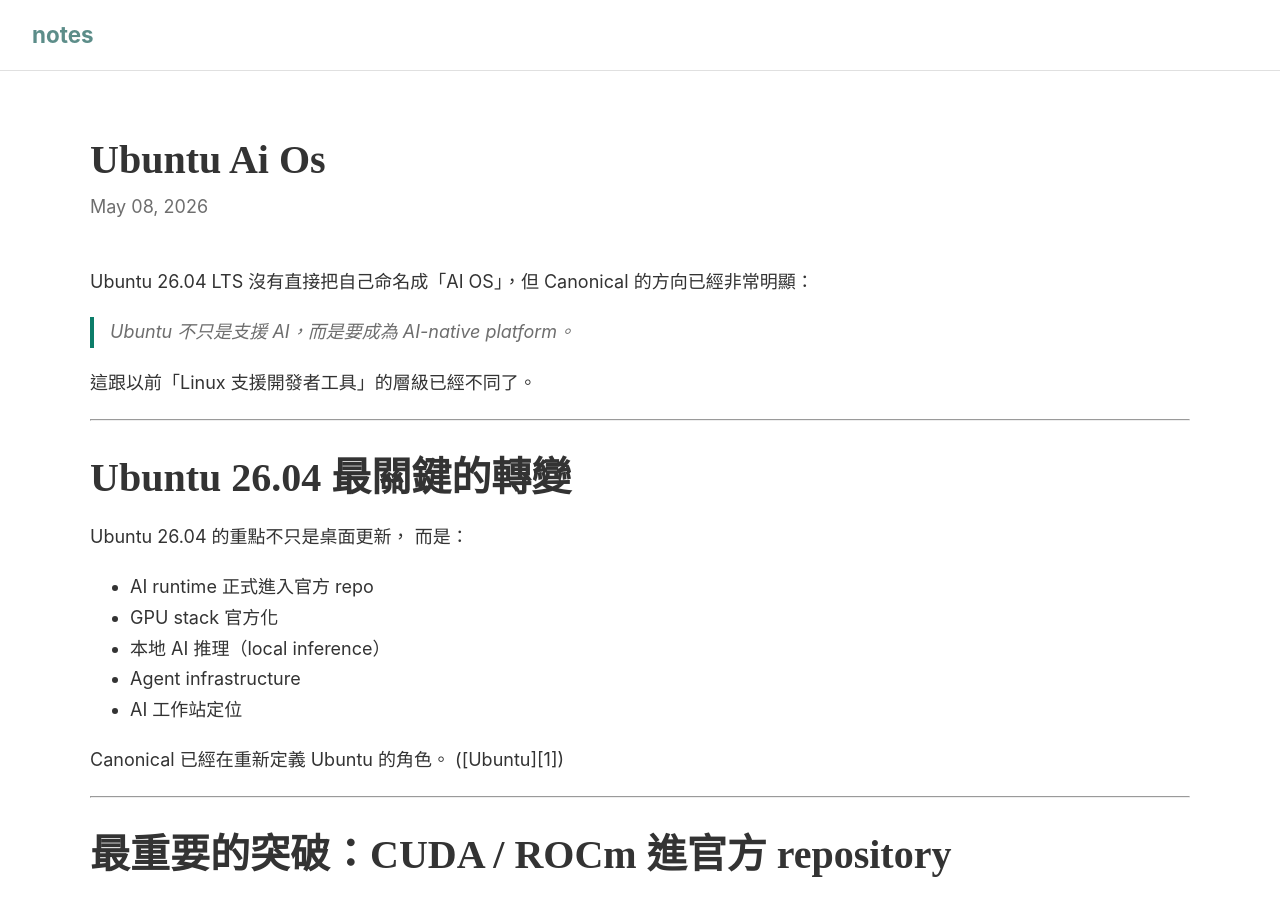
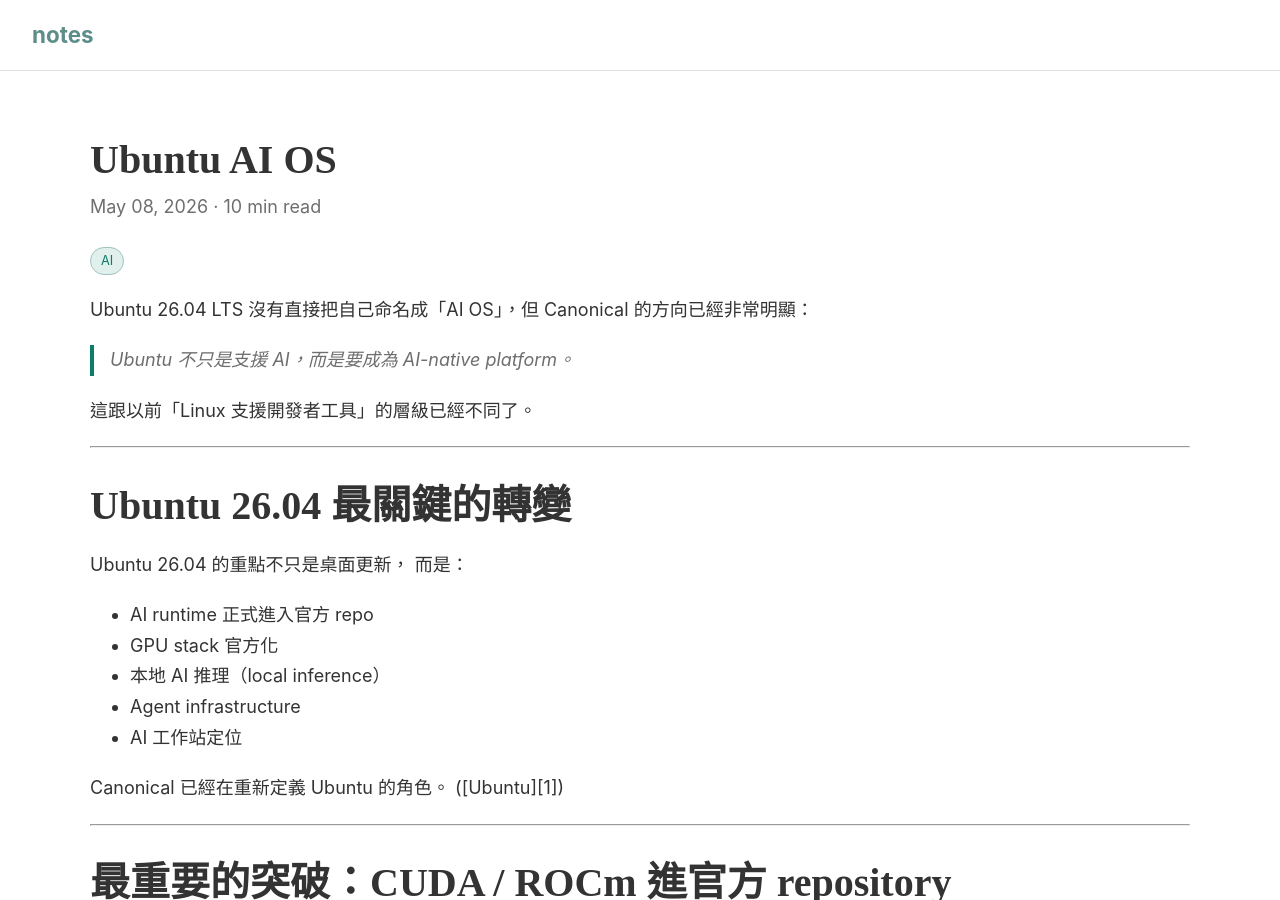
Before and after one commit to linjose/notes, a Jekyll site: the page built from _posts/2026-05-08-ubuntu-ai-os.md, in a window 1280 px wide and 900 px high. Built offline with Jekyll 4.4.1, drawn with Linux system fonts in a browser that asks for light colours; our own code applies the rules of GitHub Pages for plain Markdown files.

Commit message:
Update 2026-05-08-ubuntu-ai-os.md

```diff
--- a/_posts/2026-05-08-ubuntu-ai-os.md
+++ b/_posts/2026-05-08-ubuntu-ai-os.md
@@ -1,3 +1,12 @@
+---
+layout: post
+title: Ubuntu AI OS
+date: 2026-05-08
+reading_time: 10 min read
+tags: [AI]
+excerpt:
+---
+
 
 Ubuntu 26.04 LTS 沒有直接把自己命名成「AI OS」，但 Canonical 的方向已經非常明顯：
 
```
